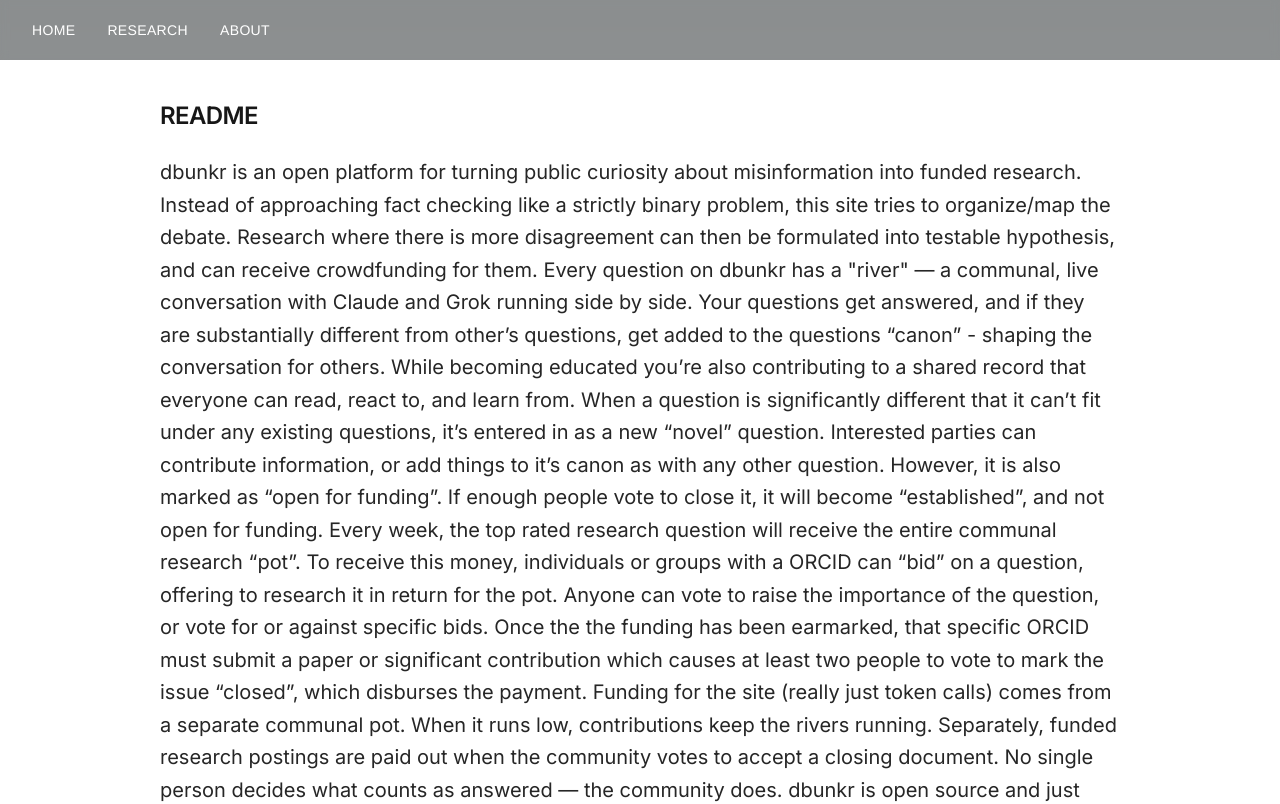
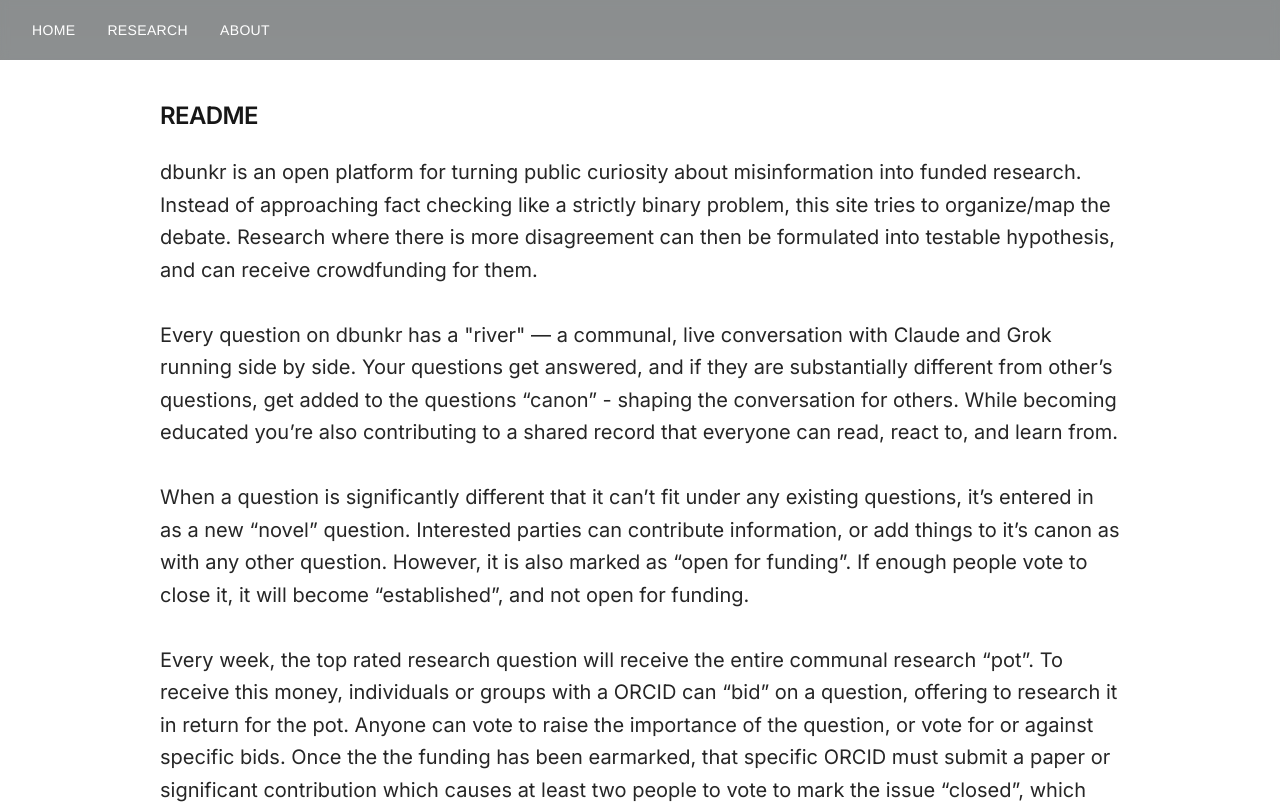
Before and after one commit to SodiKroehler/dbunkr, a Next.js app: page /about in a window 1280 px wide. Shown: the top 804 px of the page. Built offline with nearby package versions, Linux system fonts and the light colour scheme; no server answers; the database is empty.

Commit message:
line breaks in about

```diff
--- a/app/(default)/about/page.tsx
+++ b/app/(default)/about/page.tsx
@@ -32,7 +32,9 @@
       <div className="mx-auto max-w-5xl px-8 py-10">
         <section>
           <h2 className="text-2xl font-semibold tracking-tight text-neutral-900">README</h2>
-          <p className="mt-6 text-xl leading-relaxed text-neutral-800">{body}</p>
+          <p className="mt-6 whitespace-pre-line text-xl leading-relaxed text-neutral-800">
+            {body}
+          </p>
         </section>
       </div>
 
```
